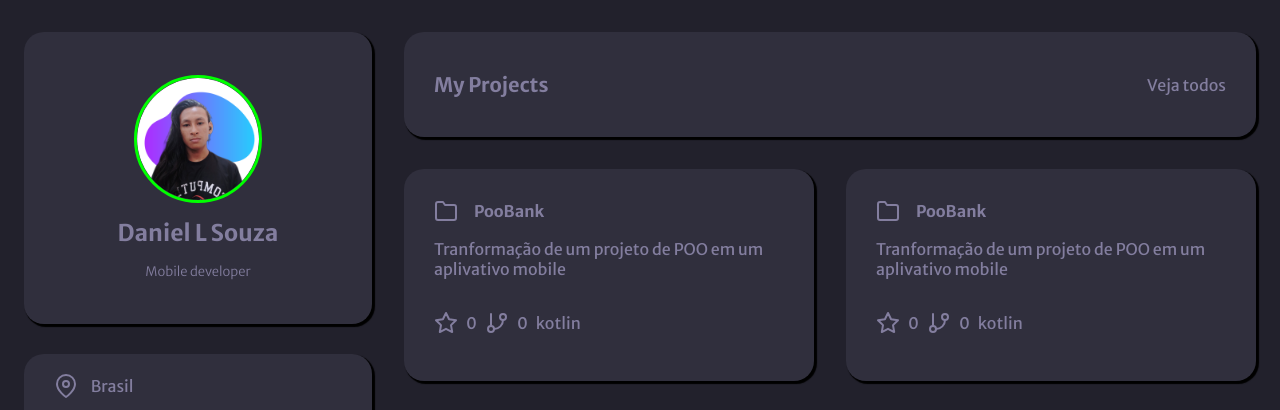
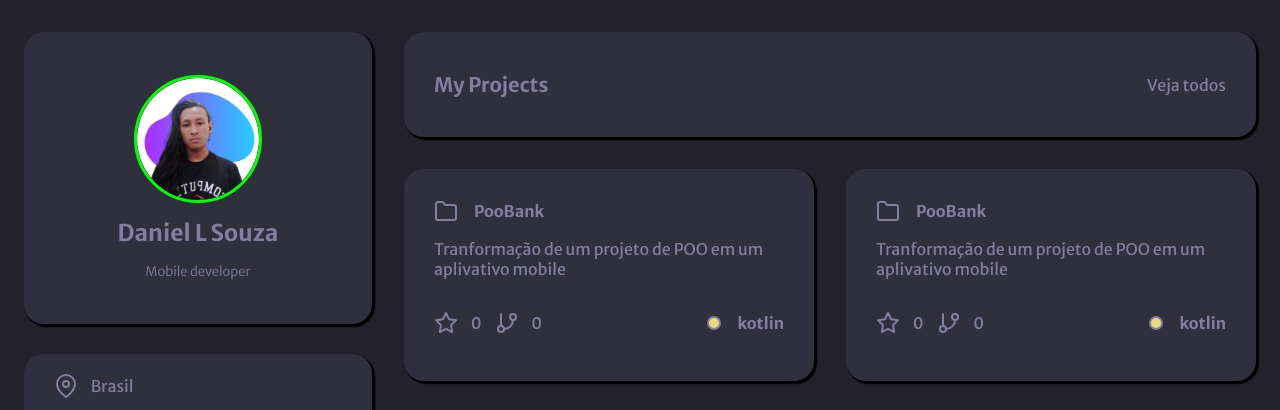
Before and after one commit to danielsouzza/Front-End, a plain HTML site: page Portfolio/index.html in a window 1280 px wide. Shown: the top 410 px of the page. Drawn offline with Linux system fonts and the light colour scheme.

Commit message:
Portfolio: UI Updates

```diff
--- a/Portfolio/index.html
+++ b/Portfolio/index.html
@@ -101,13 +101,15 @@
                                 </span>
                                 <p>Tranformação de um projeto de POO em um aplivativo mobile</p>
                                 <div class="icon-align">
+                                    <div>
                                         <svg xmlns="http://www.w3.org/2000/svg" width="24" height="24" viewBox="0 0 24 24" fill="none" stroke="currentColor" stroke-width="2" stroke-linecap="round" stroke-linejoin="round" class="feather feather-star"><polygon points="12 2 15.09 8.26 22 9.27 17 14.14 18.18 21.02 12 17.77 5.82 21.02 7 14.14 2 9.27 8.91 8.26 12 2"></polygon>
                                         </svg>
                                         <p>0</p>
                                         <svg xmlns="http://www.w3.org/2000/svg" width="24" height="24" viewBox="0 0 24 24" fill="none" stroke="currentColor" stroke-width="2" stroke-linecap="round" stroke-linejoin="round" class="feather feather-git-branch"><line x1="6" y1="3" x2="6" y2="15"></line><circle cx="18" cy="6" r="3"></circle><circle cx="6" cy="18" r="3"></circle><path d="M18 9a9 9 0 0 1-9 9"></path>
                                         </svg>
                                         <p>0</p>
-                                    <p>kotlin</p>
+                                    </div>
+                                    <span>kotlin</span>
                                 </div>
                             </a>
                         </div>
@@ -121,13 +123,16 @@
                                 </span>
                                 <p>Tranformação de um projeto de POO em um aplivativo mobile</p>
                                 <div class="icon-align">
+                                    <div>
                                         <svg xmlns="http://www.w3.org/2000/svg" width="24" height="24" viewBox="0 0 24 24" fill="none" stroke="currentColor" stroke-width="2" stroke-linecap="round" stroke-linejoin="round" class="feather feather-star"><polygon points="12 2 15.09 8.26 22 9.27 17 14.14 18.18 21.02 12 17.77 5.82 21.02 7 14.14 2 9.27 8.91 8.26 12 2"></polygon>
                                         </svg>
                                         <p>0</p>
                                         <svg xmlns="http://www.w3.org/2000/svg" width="24" height="24" viewBox="0 0 24 24" fill="none" stroke="currentColor" stroke-width="2" stroke-linecap="round" stroke-linejoin="round" class="feather feather-git-branch"><line x1="6" y1="3" x2="6" y2="15"></line><circle cx="18" cy="6" r="3"></circle><circle cx="6" cy="18" r="3"></circle><path d="M18 9a9 9 0 0 1-9 9"></path>
                                         </svg>
                                         <p>0</p>
-                                    <p>kotlin</p>
+                                    </div>
+
+                                    <span>kotlin</span>
                                 </div>
                             </a>
                         </div>
--- a/Portfolio/style.css
+++ b/Portfolio/style.css
@@ -216,14 +216,28 @@ body{
 .icon-align{
     margin: 1rem 0;
     display: flex;
+    line-height: 0;
     align-items: center;
-    flex-wrap: nowrap;
+    justify-content: space-between;
+    flex-wrap: wrap;
     gap: .5rem;
 }
 
-.icon-align:nth-last-child(){
-    align-self: end;
+.icon-align div{
+    display: flex;
+    align-items: center;
+    gap: .8rem;
 }
+
+.icon-align span::before{
+    content: '';
+    border-radius: 50%;
+    background-color: #E7DE79;
+    border: 2px solid #837E9F;
+    width: 10px;
+    height: 10px;
+}
+
 
 
 .project-item a{
```
Lines whose indentation alone changed are shown as unchanged.
